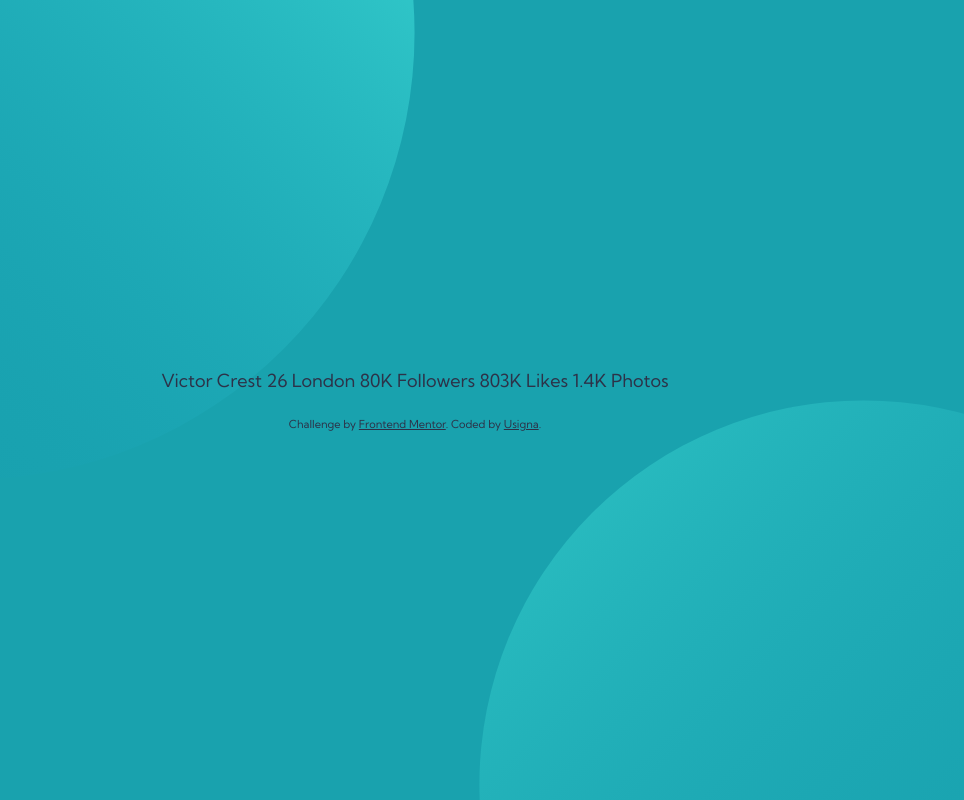
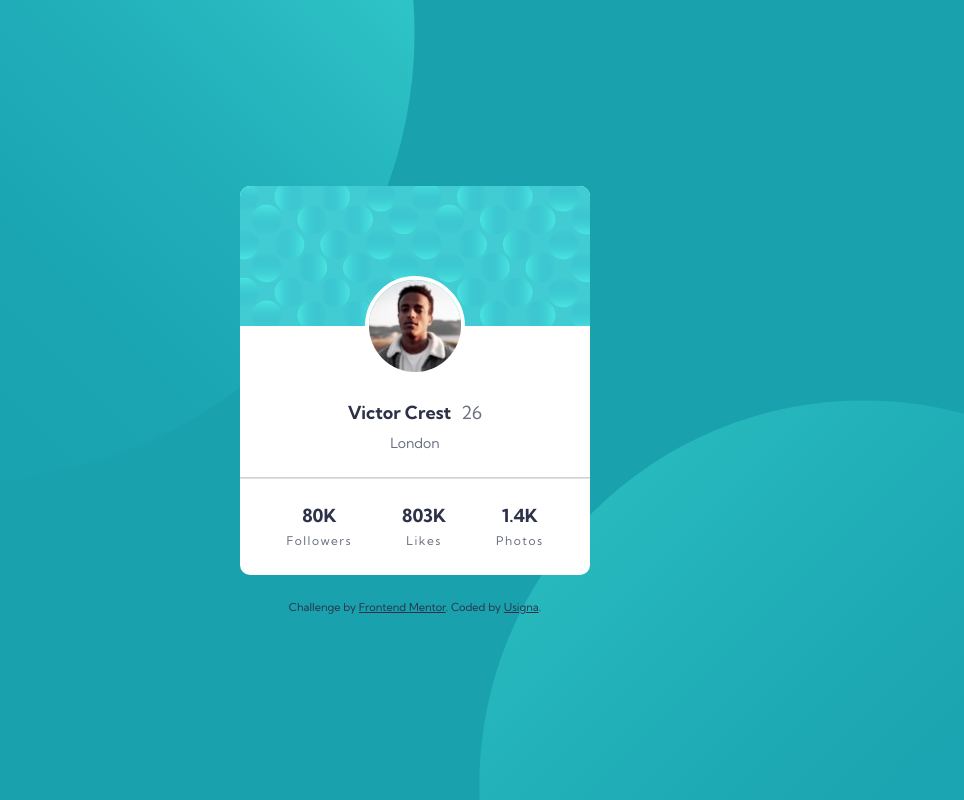
Before and after one commit to usignak/profile-card-component, a plain HTML site: page index.html in a window 1280 px wide. Shown: the whole page, without its empty margins (225-1189 px from the left). Drawn offline with Linux system fonts and the light colour scheme.

Commit message:
Add task

```diff
--- a/css/style.css
+++ b/css/style.css
@@ -61,9 +61,89 @@ body {
   right: -15%;
 }
 
+.card {
+  width: 100%;
+  max-width: 330px;
+  color: hsl(227, 10%, 46%);
+  background-color: hsl(0, 0%, 100%);
+  border-radius: 10px;
+  text-align: center;
+}
+
+.card__top {
+  height: 140px;
+  background: url("../assets/images/bg-pattern-card.svg") no-repeat center/cover;
+  margin-bottom: 75px;
+  border-top-left-radius: 10px;
+  border-top-right-radius: 10px;
+  position: relative;
+}
+
+.avatar {
+  width: 100px;
+  height: 100px;
+  border: 4px solid hsl(0, 0%, 100%);
+  border-radius: 50px;
+  position: absolute;
+  left: calc(50% - 50px);
+  bottom: -50px;
+}
+
+.card__middle {}
+
+.name {
+  display: flex;
+  align-items: center;
+  justify-content: center;
+  gap: 10px;
+  margin-bottom: 10px;
+}
+
+.name strong {
+  color: hsl(229, 23%, 23%);
+  font-weight: 700;
+}
+
+.city {
+  font-size: 1.4rem;
+  margin-bottom: 25px;
+}
+
+hr {
+  border-color: hsla(227, 10%, 46%, .2);
+}
+
+.info {
+  display: flex;
+  align-items: center;
+  justify-content: center;
+  gap: 40px;
+  padding: 25px 40px;
+}
+
+.info__item strong {
+  color: hsl(229, 23%, 23%);
+  font-weight: 700;
+  margin-bottom: 10px;
+}
+
+.info__item span {
+  font-size: 1.2rem;
+  letter-spacing: 1.5px;
+}
+
 @media screen and (min-width: 500px ) {
   body {
     height: 100%;
     padding: 0;
   }
+
+  .card {
+    max-width: 350px;
+  }
+
+  .info {
+    gap: 50px;
+    padding: 25px 50px;
+  }
 }
--- a/index.html
+++ b/index.html
@@ -18,18 +18,37 @@
 </head>
 <body>
   <div class="background"></div>
-  Victor Crest
-  26
-  London
 
-  80K
-  Followers
+  <div class="card">
+    <div class="card__top">
+      <img src="assets/images/image-victor.jpg" alt="Victor Crest" class="avatar" />
+    </div>
+    <div class="card__middle">
+      <div class="name">
+        <strong>Victor Crest</strong>
+        <span>26</span>
+      </div>
+      <div class="city">London</div>
+    </div>
+    <hr />
+    <div class="card__bottom">
+      <div class="info">
+        <div class="info__item">
+          <strong>80K</strong>
+          <span>Followers</span>
+        </div>
+        <div class="info__item">
+          <strong>803K</strong>
+          <span>Likes</span>
+        </div>
+        <div class="info__item">
+          <strong>1.4K</strong>
+          <span>Photos</span>
+        </div>
+      </div>
+    </div>
+  </div>
 
-  803K
-  Likes
-
-  1.4K
-  Photos
   <div class="attribution">
     Challenge by <a href="https://www.frontendmentor.io?ref=challenge" target="_blank">Frontend Mentor</a>.
     Coded by <a href="https://github.com/usignak">Usigna</a>.
```
